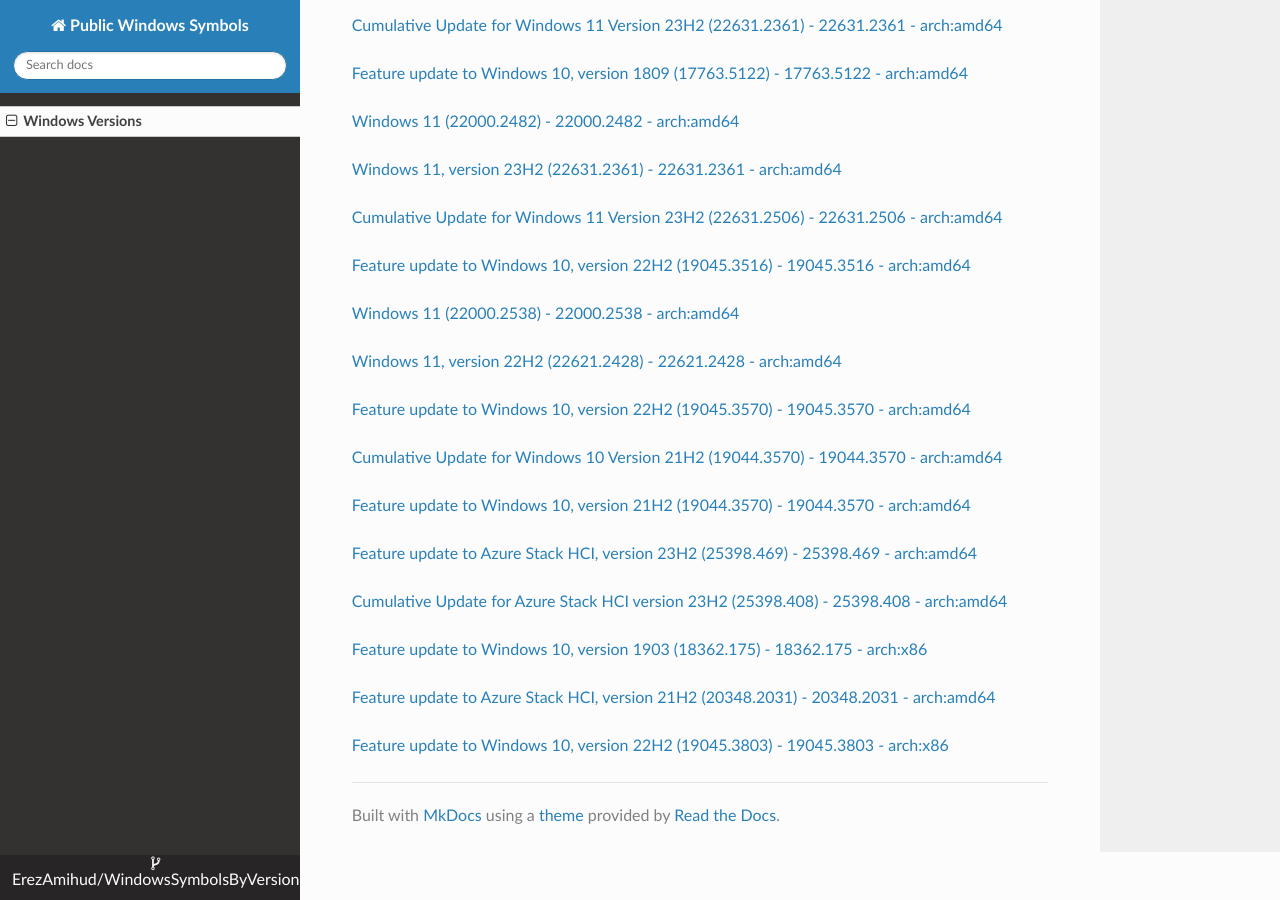
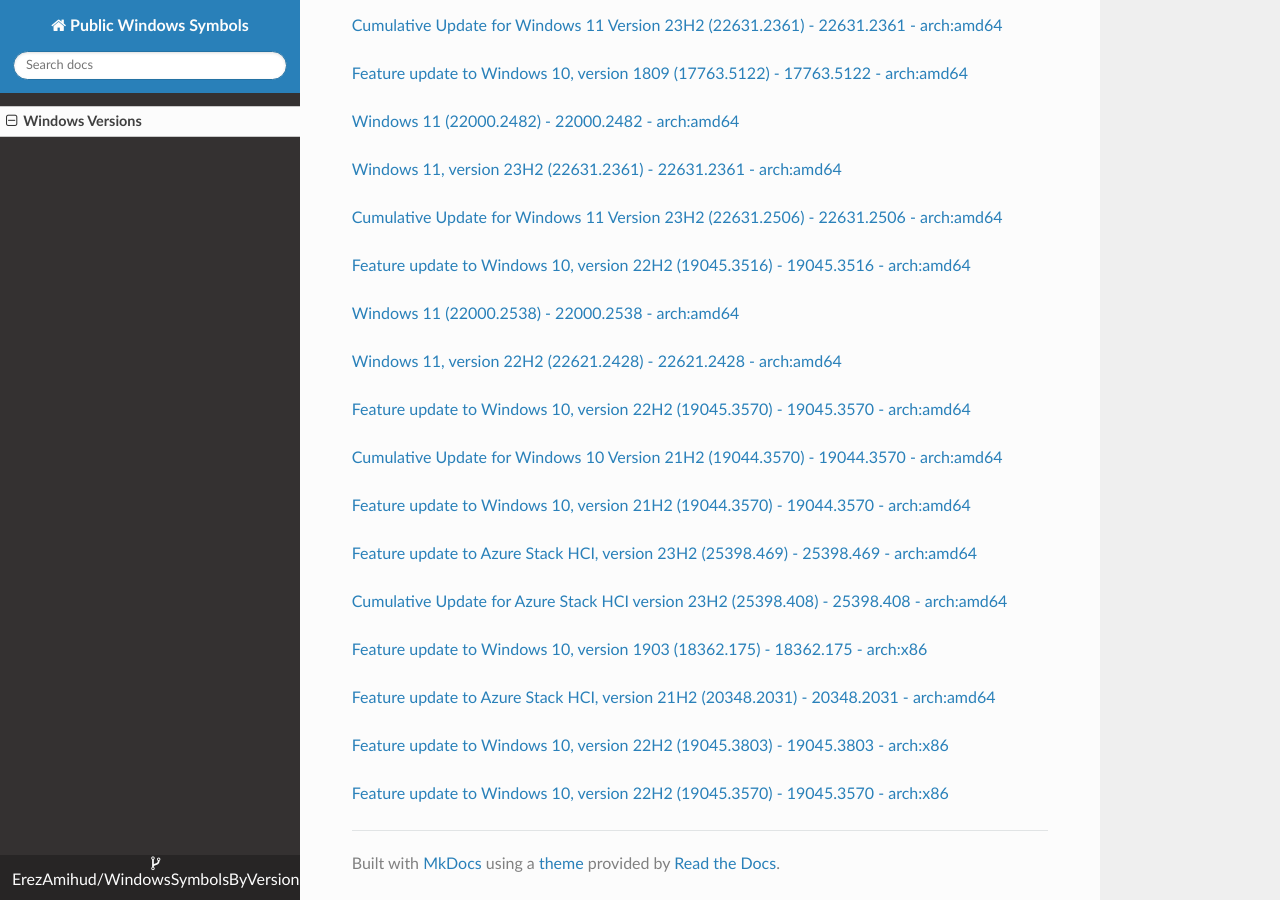
Before and after one commit to ErezAmihud/WindowsSymbolsByVersion, an MkDocs documentation site: the page built from docs/index.md, in a window 1280 px wide and 900 px high, scrolled down 22949 px. Built offline with MkDocs 1.6.1, drawn with Linux system fonts in a browser that asks for light colours; nearby versions of some CDN libraries.

Commit message:
Automated commit, add manifest for f8dacdc6-94bd-48b4-9a09-bfd855bf0df6

```diff
--- a/docs/index.md
+++ b/docs/index.md
@@ -1291,3 +1291,6 @@
 
 
 [Feature update to Windows 10, version 22H2 (19045.3803) - 19045.3803 - arch:x86](https://github.com/ErezAmihud/WindowsSymbolsByVersion/blob/main/manifests/198a1f3d-57cf-4cf4-9418-3ec96470651d.manifest)
+
+
+[Feature update to Windows 10, version 22H2 (19045.3570) - 19045.3570 - arch:x86](https://github.com/ErezAmihud/WindowsSymbolsByVersion/blob/main/manifests/f8dacdc6-94bd-48b4-9a09-bfd855bf0df6.manifest)
```
Also changed, not shown: process_builds.json (+1 -1 lines), 1 other file.
